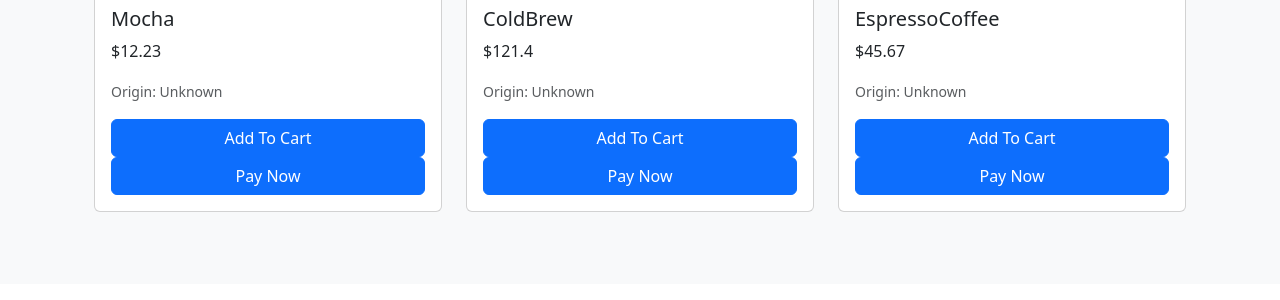
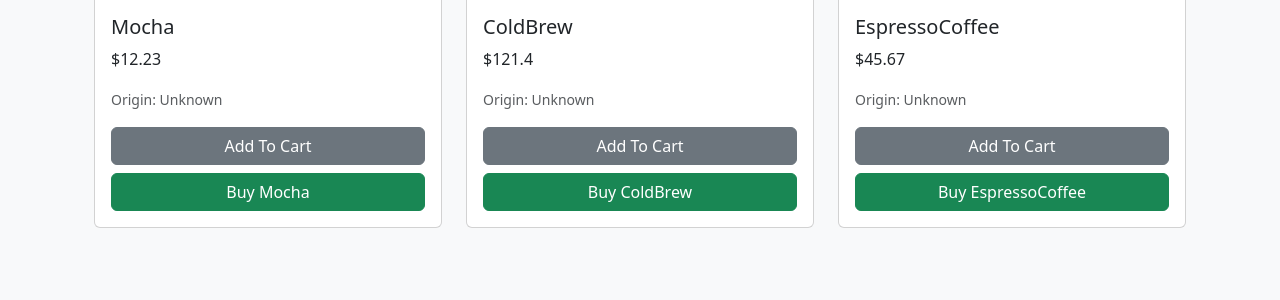
Before and after one commit to tsion1622/Web-App-for-Coffee-Shop, a Django app: page / in a window 1280 px wide. Shown: the part 856-1156 px from the top of the page. Before the commit the page ends 1068 px from the top, so only its background shows below. Run offline with Django 5.2, Linux system fonts and the light colour scheme; data comes from the database, SQL or seed files in the repository.

Commit message:
added script for chapa integration

```diff
--- a/coffee/templates/home.html
+++ b/coffee/templates/home.html
@@ -1,4 +1,4 @@
-{% extends 'base.html'%}
+{% extends 'base.html' %}
 
 {% block content %}
 <div class="container">
@@ -7,15 +7,16 @@
     {% for c in coffee %}
       <div class="col-md-4 mb-4">
         <div class="card h-100">
-          <img class="card-img-top" src="{{ c.image }}" alt="Card image cap" style="width: 100%; height: 200px; object-fit: cover;">
+          <img class="card-img-top" src="{{ c.image }}" alt="Coffee image" style="width: 100%; height: 200px; object-fit: cover;">
           <div class="card-body d-flex flex-column">
             <h5 class="card-title">{{ c.name }}</h5>
             <p class="card-text">${{ c.price }}</p>
-            <p class="card-text">
-              <small class="text-muted">Origin: {{ c.origin|default:"Unknown" }}</small>
-            </p>
-            <a href="#" class="btn btn-primary mt-auto">Add To Cart</a>
-             <a href="{% url 'initiate_payment' %}" class="btn btn-primary">Pay Now</a>
+            <p class="card-text"><small class="text-muted">Origin: {{ c.origin|default:"Unknown" }}</small></p>
+
+            <a href="#" class="btn btn-secondary mt-auto mb-2">Add To Cart</a>
+
+            <!-- Buy button that links to start_payment -->
+            <a href="{% url 'start_payment' c.id %}" class="btn btn-success mt-auto">Buy {{ c.name }}</a>
           </div>
         </div>
       </div>
```
